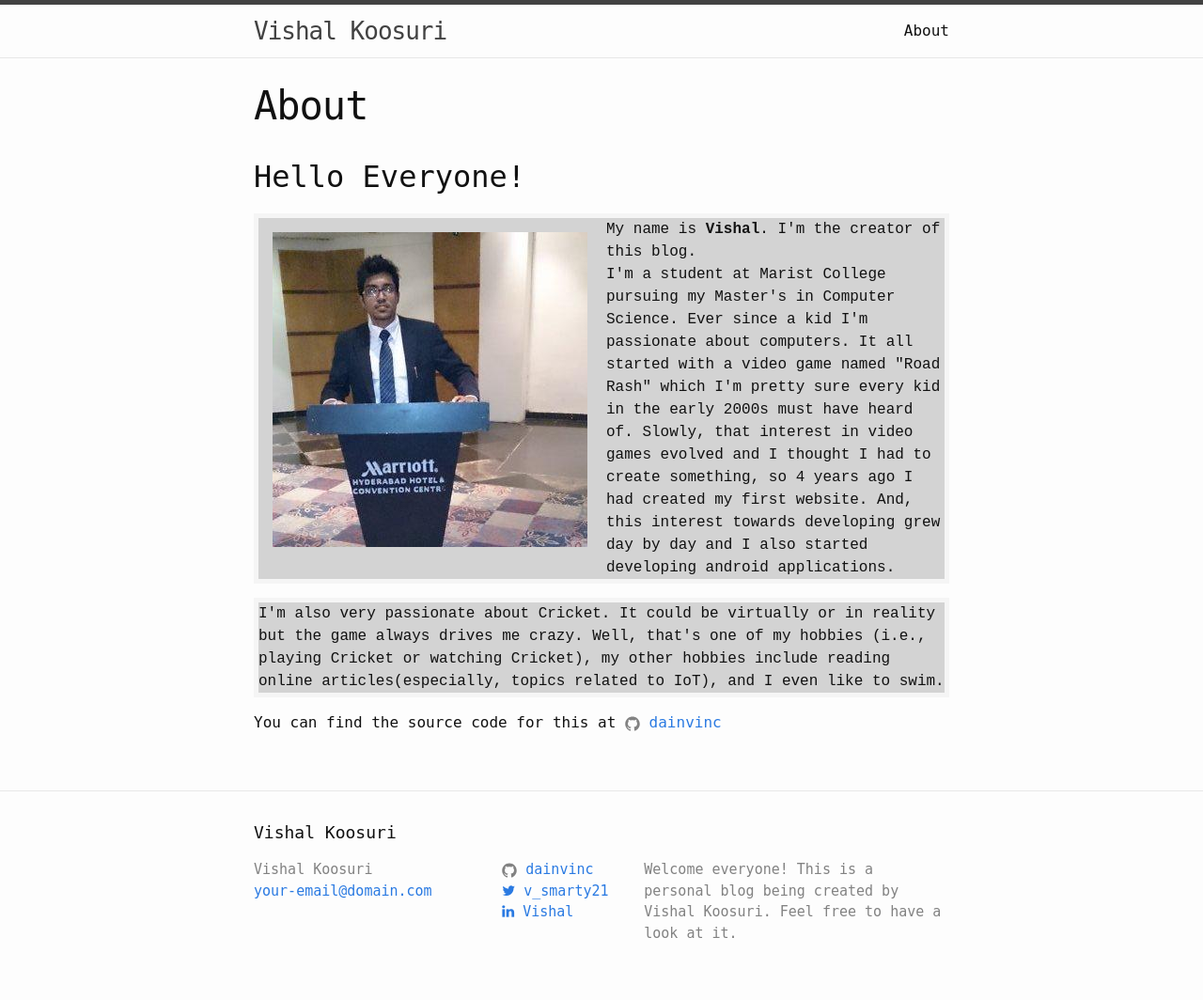
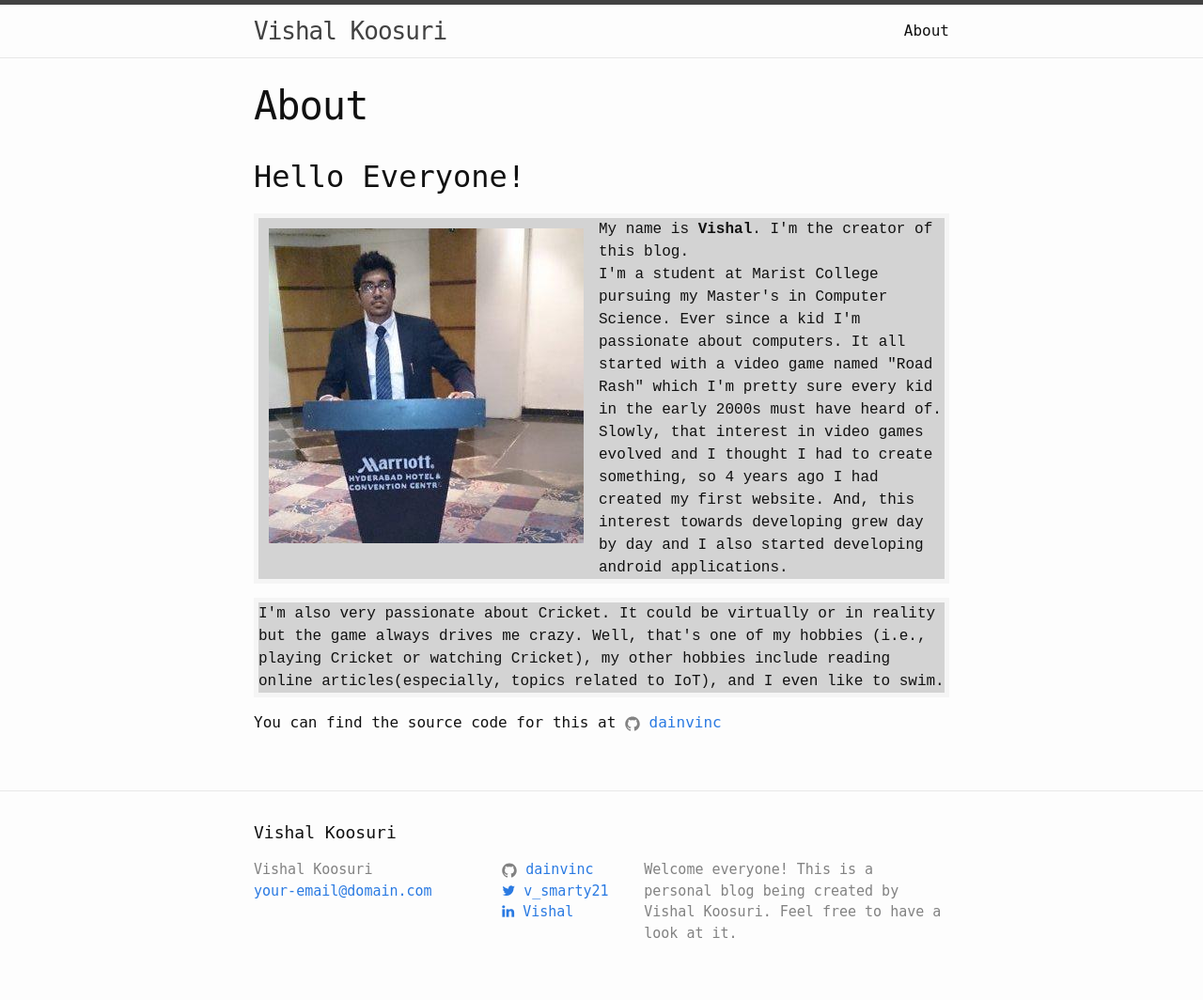
Before and after one commit to dainvinc/dainvinc.github.io, a Jekyll site: the page built from about.html, in a window 1280 px wide. Shown: the whole page at 94% size. Built offline with Jekyll 4.4.1, drawn with Linux system fonts in a browser that asks for light colours; nearby versions of some CDN libraries.

Commit message:
Improved the image styling

```diff
--- a/css/custom.css
+++ b/css/custom.css
@@ -6,5 +6,6 @@
 
 .profile-picture {
     float: left;
-    padding: 20px;
+    padding: 10px;
+    margin: 6px;
 }
```
